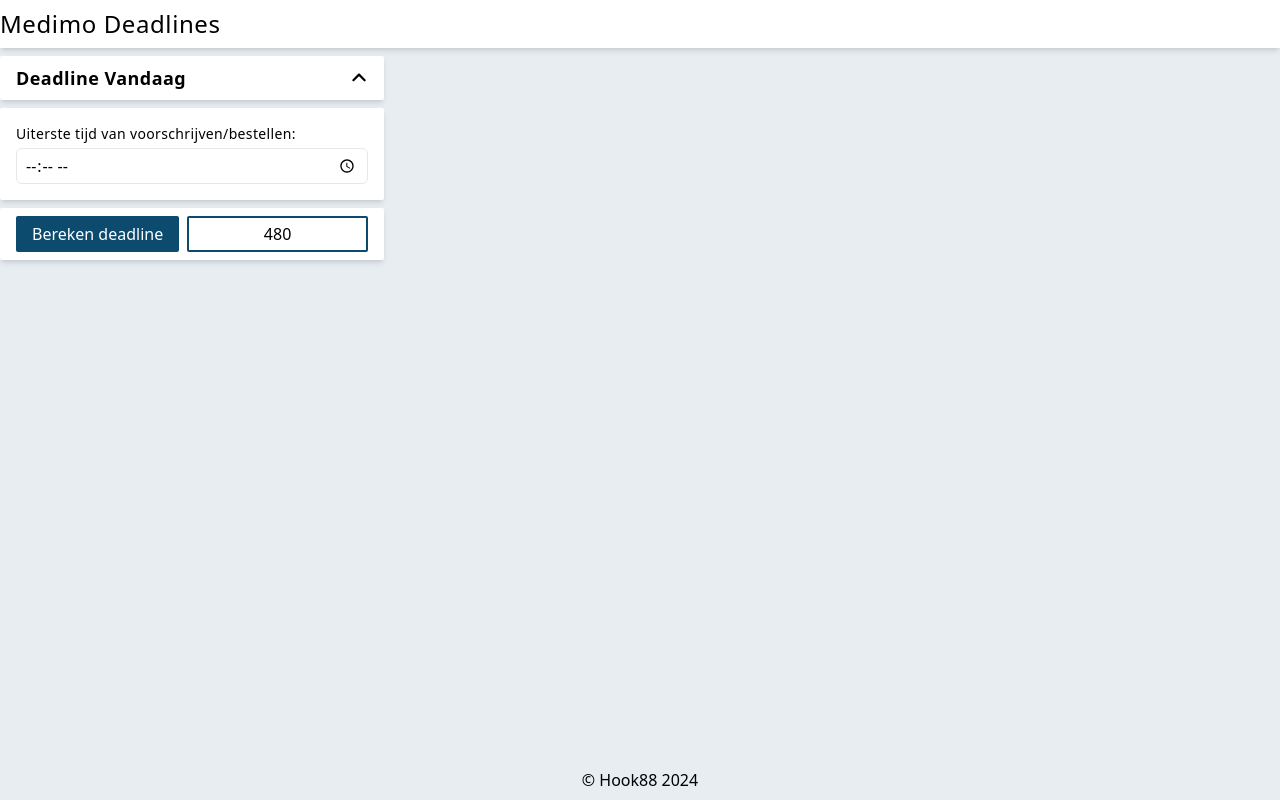
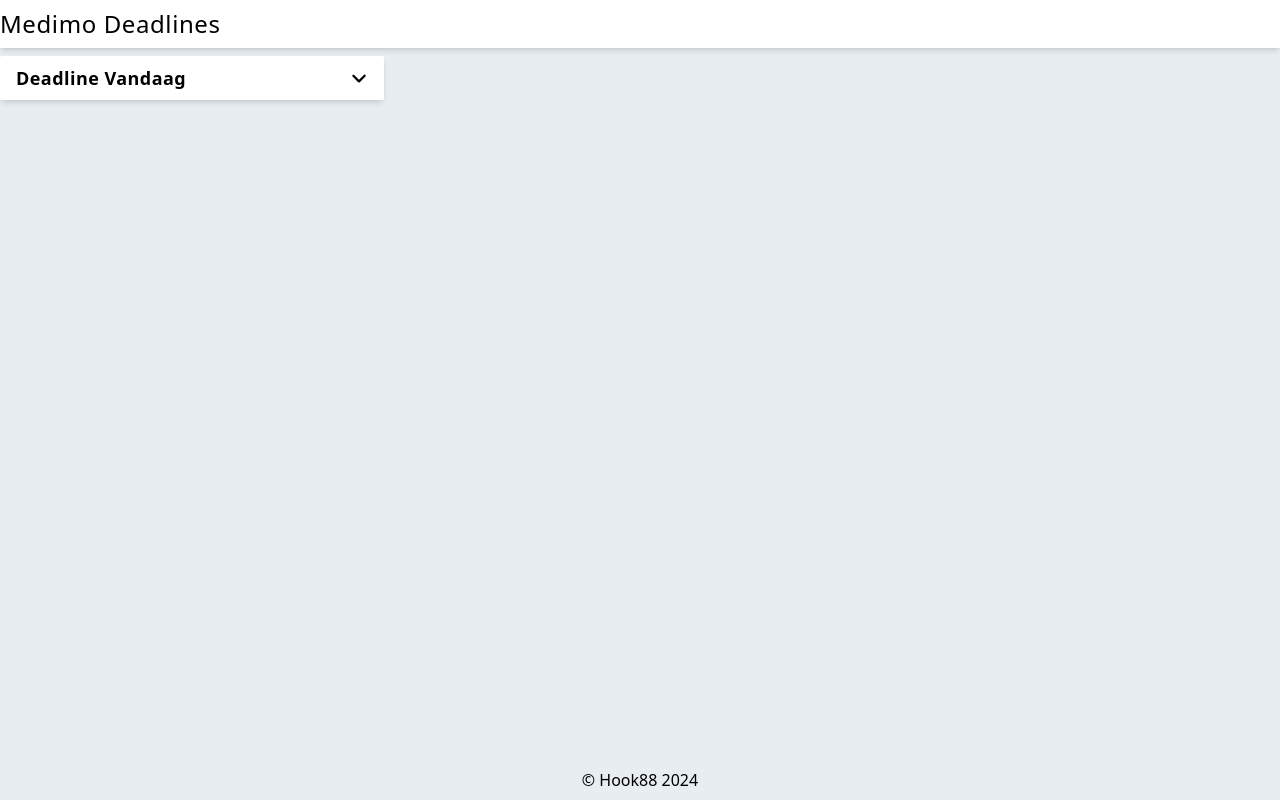
Before and after one commit to Hook-88/medimo-deadlines-ts, a React (Vite) app: page / in a window 1280 px wide. Built offline with nearby package versions, Linux system fonts and the light colour scheme.

Commit message:
improved card

```diff
--- a/src/App.tsx
+++ b/src/App.tsx
@@ -5,7 +5,7 @@
 export default function App() {
     return (
       <div className="flex flex-col h-screen">
-        <header className="bg-white shadow-md py-2">
+        <header className="bg-white shadow-md py-2 select-none">
             <h1 className="text-2xl max-w-screen-xl mx-auto tracking-wide">Medimo Deadlines</h1>
         </header>
         <div className="mt-2 flex-grow">
--- a/src/components/Card/Card.tsx
+++ b/src/components/Card/Card.tsx
@@ -1,4 +1,4 @@
-import { createContext, type ReactNode } from "react"
+import { createContext, useContext, type ReactNode } from "react"
 import CardHeader from "./CardHeader"
 import CardBody from "./CardBody"
 import CardFooter from "./CardFooter"
@@ -19,8 +19,18 @@
 
 const CardContext = createContext<CardContextValue | null>(null)
 
+export function useCardContext() {
+    const cardCtx = useContext(CardContext)
+
+    if (cardCtx === null) {
+        throw new Error("The CardContext is null!!")
+    }
+
+    return cardCtx
+}
+
 export default function Card({children, className}: CardProps) {
-    const [open, toggleOpen] = useToggle(true)
+    const [open, toggleOpen] = useToggle(false)
 
     const ctx: CardContextValue = {
         open: open,
--- a/src/components/Card/CardBody.tsx
+++ b/src/components/Card/CardBody.tsx
@@ -1,4 +1,5 @@
 import { type ReactNode } from "react"
+import { useCardContext } from "./Card";
 
 type CardBodyProps = {
     children: ReactNode;
@@ -6,8 +7,9 @@
 }
 
 export default function CardBody({children, className}: CardBodyProps) {
+    const { open } = useCardContext()
 
-    return <section className={className}>
+    return open ? <section className={className}>
         {children}
-    </section>
+    </section> : null
 }
--- a/src/components/Card/CardFooter.tsx
+++ b/src/components/Card/CardFooter.tsx
@@ -1,4 +1,5 @@
 import { type ReactNode } from "react"
+import { useCardContext } from "./Card";
 
 type CardFooterProps = {
     children: ReactNode;
@@ -6,8 +7,9 @@
 }
 
 export default function CardFooter({children, className}: CardFooterProps) {
+    const { open } = useCardContext()
 
-    return <footer className={className}>
+    return open ? <footer className={className}>
         {children}
-    </footer>
+    </footer> : null
 }
--- a/src/components/Card/CardHeader.tsx
+++ b/src/components/Card/CardHeader.tsx
@@ -1,4 +1,6 @@
 import { type ReactNode } from "react"
+import { useCardContext } from "./Card";
+import { FaAngleDown, FaAngleUp } from "react-icons/fa6";
 
 type CardHeaderProps = {
     children: ReactNode;
@@ -6,8 +8,10 @@
 }
 
 export default function CardHeader({children, className}: CardHeaderProps) {
+    const { toggleOpen, open } = useCardContext()
 
-    return <header className={className}>
+    return <header className={className} onClick={toggleOpen}>
         {children}
+        {open ? <FaAngleUp /> : <FaAngleDown />}
     </header>
 }
--- a/src/components/DeadlineTodayCard/DeadlineTodayCard.tsx
+++ b/src/components/DeadlineTodayCard/DeadlineTodayCard.tsx
@@ -1,5 +1,4 @@
 import Card from "../Card/Card"
-import { FaAngleUp } from "react-icons/fa6"
 
 export default function DeadlineTodayCard() {
 
@@ -9,11 +8,10 @@
                 className="
                     py-2 px-4 bg-white shadow-md rounded-sm
                     flex justify-between text-lg tracking-wide
-                    font-semibold items-center cursor-pointer
+                    font-semibold items-center cursor-pointer select-none
                     "
             >
                 <h2>Deadline Vandaag</h2>
-                <FaAngleUp />
             </Card.Header>
             <Card.Body className="p-4 bg-white shadow-md rounded-sm">
                 <form className="flex flex-col gap-1">
```
